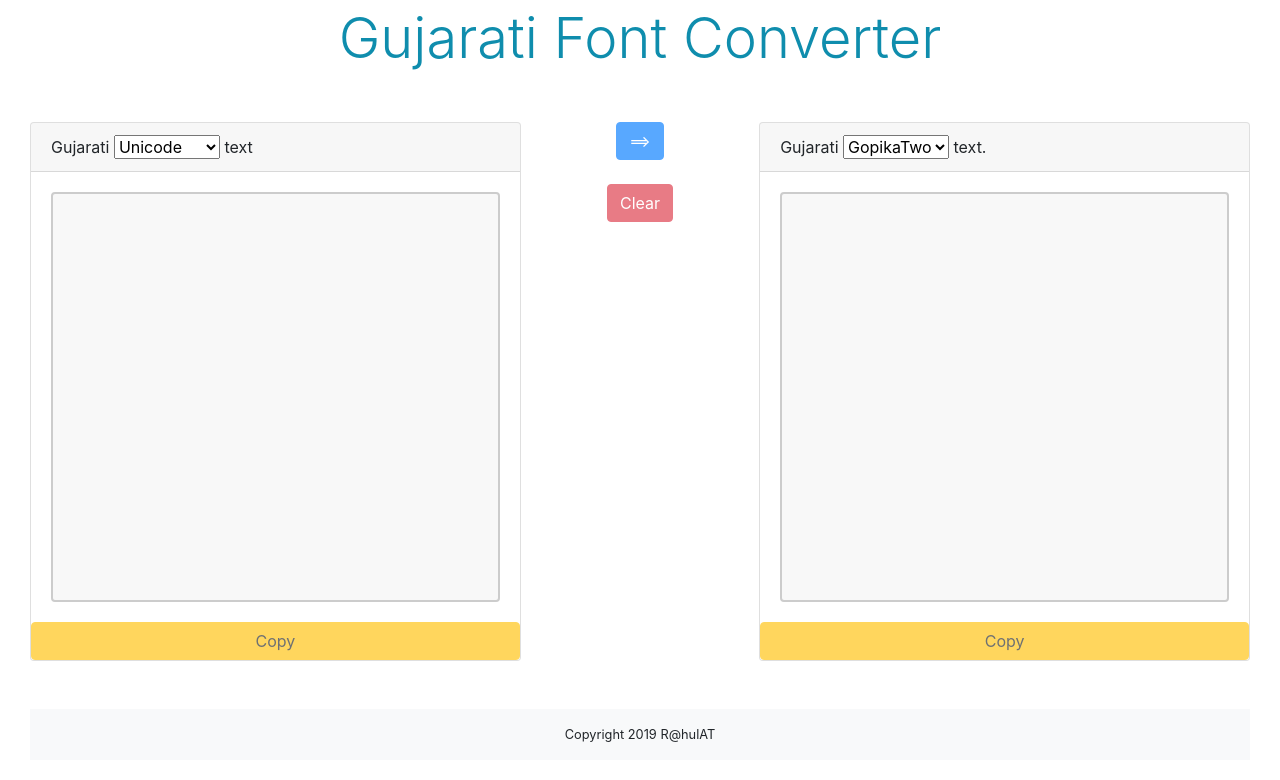
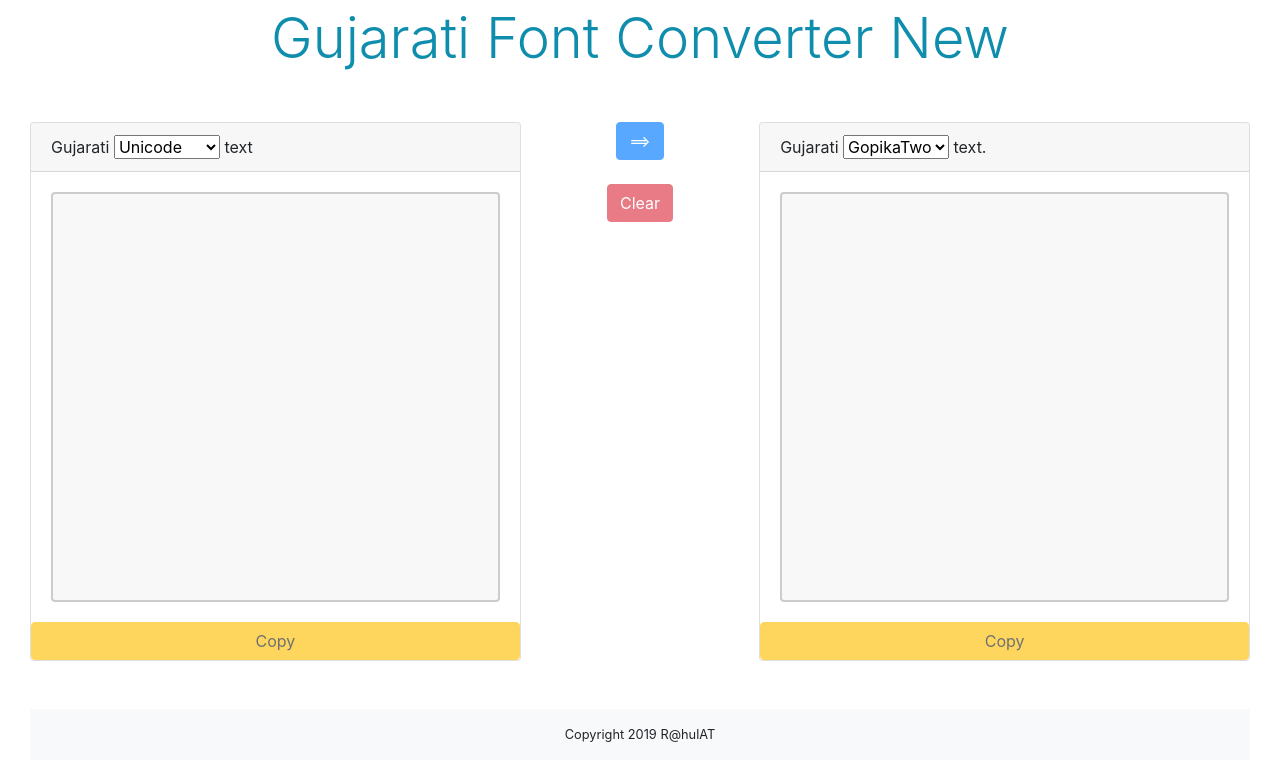
Before and after one commit to RahulThakor/GujaratiFontConverter, a plain HTML site: page index.html in a window 1280 px wide. Drawn offline with nearby package versions, Linux system fonts and the light colour scheme.

Commit message:
Update index.html

```diff
--- a/index.html
+++ b/index.html
@@ -62,7 +62,7 @@
 
 <Body>
     <center>
-        <h3 class="display-4">Gujarati Font Converter</h3>
+        <h3 class="display-4">Gujarati Font Converter New</h3>
     </center>
     <div class="row like-table-row">
         <div class=col-sm-5>
```
